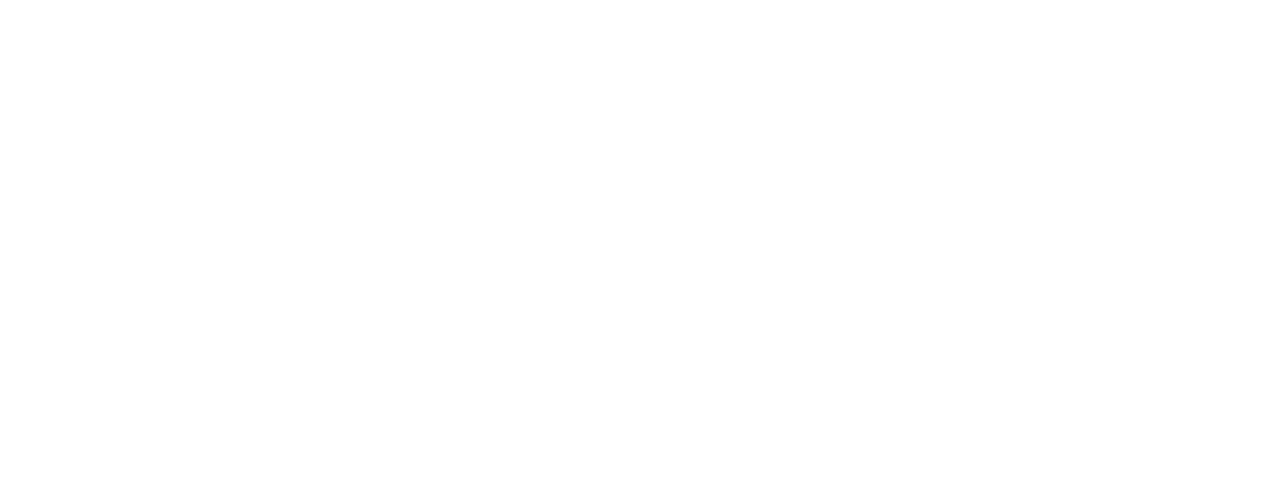
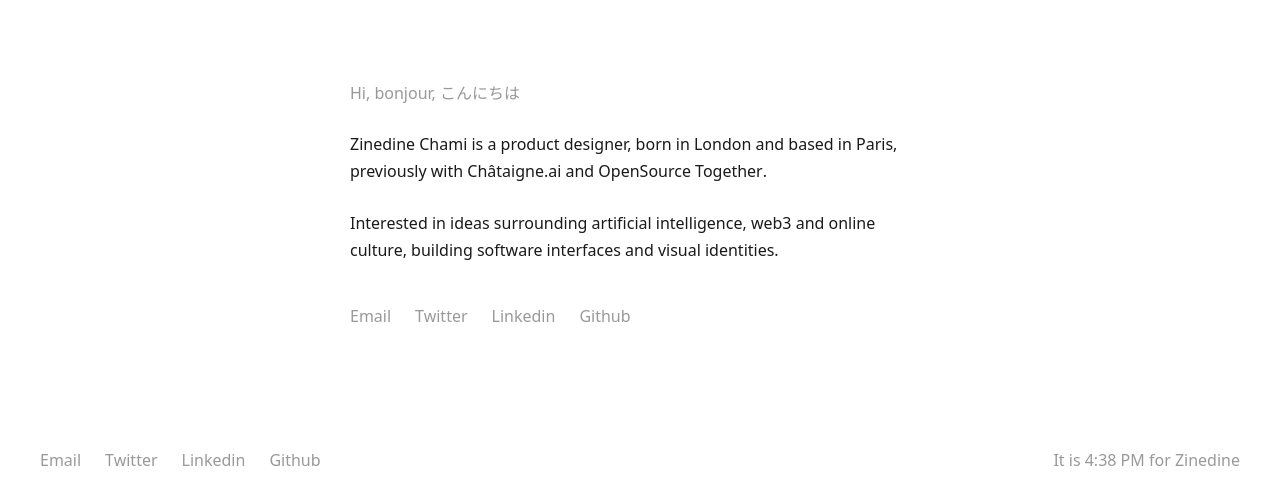
Before and after one commit to zinedinechm/zinedine.ch, a Next.js app: page / in a window 1280 px wide. Shown: the top 504 px of the page. Built offline with nearby package versions, Linux system fonts and the light colour scheme.

Commit message:
Enhance portfolio layout and styling: Added custom fonts, updated color variables, and improved layout structure. Updated metadata for SEO and added social links and live clock components to the homepage.

```diff
--- /dev/null
+++ b/app/components/LiveClock.tsx
@@ -0,0 +1,36 @@
+'use client';
+
+import { useState, useEffect } from 'react';
+
+export default function LiveClock() {
+  const [time, setTime] = useState<string>('');
+  const [mounted, setMounted] = useState(false);
+
+  useEffect(() => {
+    setMounted(true);
+
+    const updateTime = () => {
+      const now = new Date();
+      const parisTime = now.toLocaleTimeString('en-US', {
+        timeZone: 'Europe/Paris',
+        hour: 'numeric',
+        minute: '2-digit',
+        hour12: true,
+      });
+      setTime(parisTime);
+    };
+
+    updateTime();
+    const interval = setInterval(updateTime, 1000);
+
+    return () => clearInterval(interval);
+  }, []);
+
+  if (!mounted) {
+    return <span className="text-muted">--:-- --</span>;
+  }
+
+  return (
+    <span className="tabular-nums font-medium">{time}</span>
+  );
+}
--- /dev/null
+++ b/app/components/SocialLinks.tsx
@@ -0,0 +1,21 @@
+'use client';
+
+import content from '../data/content.json';
+
+export default function SocialLinks() {
+  return (
+    <div className="flex gap-6">
+      {content.social.map((link) => (
+        <a
+          key={link.name}
+          href={link.url}
+          target="_blank"
+          rel="noopener noreferrer"
+          className="social-link text-[16px]"
+        >
+          {link.name}
+        </a>
+      ))}
+    </div>
+  );
+}
--- /dev/null
+++ b/app/data/content.json
@@ -0,0 +1,34 @@
+{
+  "greeting": "Hi, bonjour, こんにちは",
+  "name": "Zinedine Chami",
+  "bio": "is a product designer, born in London and based in Paris, previously with",
+  "companies": [
+    {
+      "name": "Châtaigne.ai",
+      "url": "https://chataigne.ai"
+    },
+    {
+      "name": "OpenSource Together",
+      "url": "https://opensourcetogether.com"
+    }
+  ],
+  "interests": "Interested in ideas surrounding artificial intelligence, web3 and online culture, building software interfaces and visual identities.",
+  "social": [
+    {
+      "name": "Email",
+      "url": "mailto:hello@zinedine.ch"
+    },
+    {
+      "name": "Twitter",
+      "url": "https://twitter.com/zinedinechm"
+    },
+    {
+      "name": "Linkedin",
+      "url": "https://linkedin.com/in/zinedinechami"
+    },
+    {
+      "name": "Github",
+      "url": "https://github.com/zinedinechm"
+    }
+  ]
+}
--- a/app/globals.css
+++ b/app/globals.css
@@ -1,25 +1,91 @@
 @import "tailwindcss";
+
+@font-face {
+  font-family: 'Editorial New';
+  src: url('/fonts/PPEditorialNew-Regular.woff2') format('woff2');
+  font-weight: 400;
+  font-style: normal;
+  font-display: swap;
+}
+
+@font-face {
+  font-family: 'Editorial New';
+  src: url('/fonts/PPEditorialNew-Italic.woff2') format('woff2');
+  font-weight: 400;
+  font-style: italic;
+  font-display: swap;
+}
 
 :root {
   --background: #ffffff;
-  --foreground: #171717;
+  --foreground: #1a1a1a;
+  --muted: #999999;
+  --accent: #000000;
+  --border: #e5e5e5;
 }
 
 @theme inline {
   --color-background: var(--background);
   --color-foreground: var(--foreground);
+  --color-muted: var(--muted);
+  --color-accent: var(--accent);
+  --color-border: var(--border);
   --font-sans: var(--font-geist-sans);
   --font-mono: var(--font-geist-mono);
+  --font-editorial: 'Editorial New', Georgia, 'Times New Roman', serif;
 }
 
-@media (prefers-color-scheme: dark) {
-  :root {
-    --background: #0a0a0a;
-    --foreground: #ededed;
-  }
+* {
+  box-sizing: border-box;
+}
+
+html {
+  scroll-behavior: smooth;
 }
 
 body {
   background: var(--background);
   color: var(--foreground);
+  font-family: var(--font-sans), system-ui, -apple-system, sans-serif;
+  -webkit-font-smoothing: antialiased;
+  -moz-osx-font-smoothing: grayscale;
 }
+
+::selection {
+  background: var(--foreground);
+  color: var(--background);
+}
+
+/* Link hover animation */
+.link-underline {
+  position: relative;
+  text-decoration: none;
+}
+
+.link-underline::after {
+  content: '';
+  position: absolute;
+  width: 100%;
+  height: 1px;
+  bottom: -1px;
+  left: 0;
+  background-color: currentColor;
+  transform: scaleX(0);
+  transform-origin: bottom right;
+  transition: transform 0.3s cubic-bezier(0.25, 0.46, 0.45, 0.94);
+}
+
+.link-underline:hover::after {
+  transform: scaleX(1);
+  transform-origin: bottom left;
+}
+
+/* Social link styles */
+.social-link {
+  color: var(--muted);
+  transition: color 0.2s ease;
+}
+
+.social-link:hover {
+  color: var(--foreground);
+}
--- a/app/layout.tsx
+++ b/app/layout.tsx
@@ -13,8 +13,21 @@
 });
 
 export const metadata: Metadata = {
-  title: "Zinedine | Portfolio",
-  description: "Zinedine's personal portfolio website",
+  title: "Zinedine Chami · Product Designer",
+  description: "Product designer based in Paris, interested in AI, web3, and online culture. Building software interfaces and visual identities.",
+  openGraph: {
+    title: "Zinedine Chami · Product Designer",
+    description: "Product designer based in Paris, interested in AI, web3, and online culture.",
+    url: "https://zinedine.ch",
+    siteName: "Zinedine Chami",
+    locale: "en_US",
+    type: "website",
+  },
+  twitter: {
+    card: "summary_large_image",
+    title: "Zinedine Chami · Product Designer",
+    description: "Product designer based in Paris, interested in AI, web3, and online culture.",
+  },
 };
 
 export default function RootLayout({
--- a/app/page.tsx
+++ b/app/page.tsx
@@ -1,7 +1,58 @@
+import SocialLinks from './components/SocialLinks';
+import LiveClock from './components/LiveClock';
+import content from './data/content.json';
+
 export default function Home() {
   return (
     <main className="min-h-screen">
-      {/* Start building your portfolio here */}
+      {/* Hero Section */}
+      <section className="pt-20 pb-20 px-6">
+        <div className="max-w-[580px] mx-auto">
+          {/* Greeting */}
+          <p className="text-muted text-[16px] leading-[1.7] mb-6">
+            {content.greeting}
+          </p>
+
+          {/* Bio */}
+          <div className="space-y-6">
+            <p className="text-[16px] leading-[1.7]">
+              <span className="font-medium">{content.name}</span> {content.bio}{' '}
+              {content.companies.map((company, index) => (
+                <span key={company.name}>
+                  <a
+                    href={company.url}
+                    target="_blank"
+                    rel="noopener noreferrer"
+                    className="link-underline font-medium"
+                  >
+                    {company.name}
+                  </a>
+                  {index < content.companies.length - 1 ? ' and ' : '.'}
+                </span>
+              ))}
+            </p>
+
+            <p className="text-[16px] leading-[1.7]">
+              {content.interests}
+            </p>
+          </div>
+
+          {/* Social Links */}
+          <div className="mt-10">
+            <SocialLinks />
+          </div>
+        </div>
+      </section>
+
+      {/* Footer */}
+      <footer className="py-10 px-6">
+        <div className="max-w-[1200px] mx-auto flex flex-col md:flex-row justify-between items-center gap-4">
+          <SocialLinks />
+          <div className="text-[16px] text-muted">
+            It is <LiveClock /> for Zinedine
+          </div>
+        </div>
+      </footer>
     </main>
   );
 }
```
Also changed, not shown: 1 other file (tests, documents, lock files or other folders).
